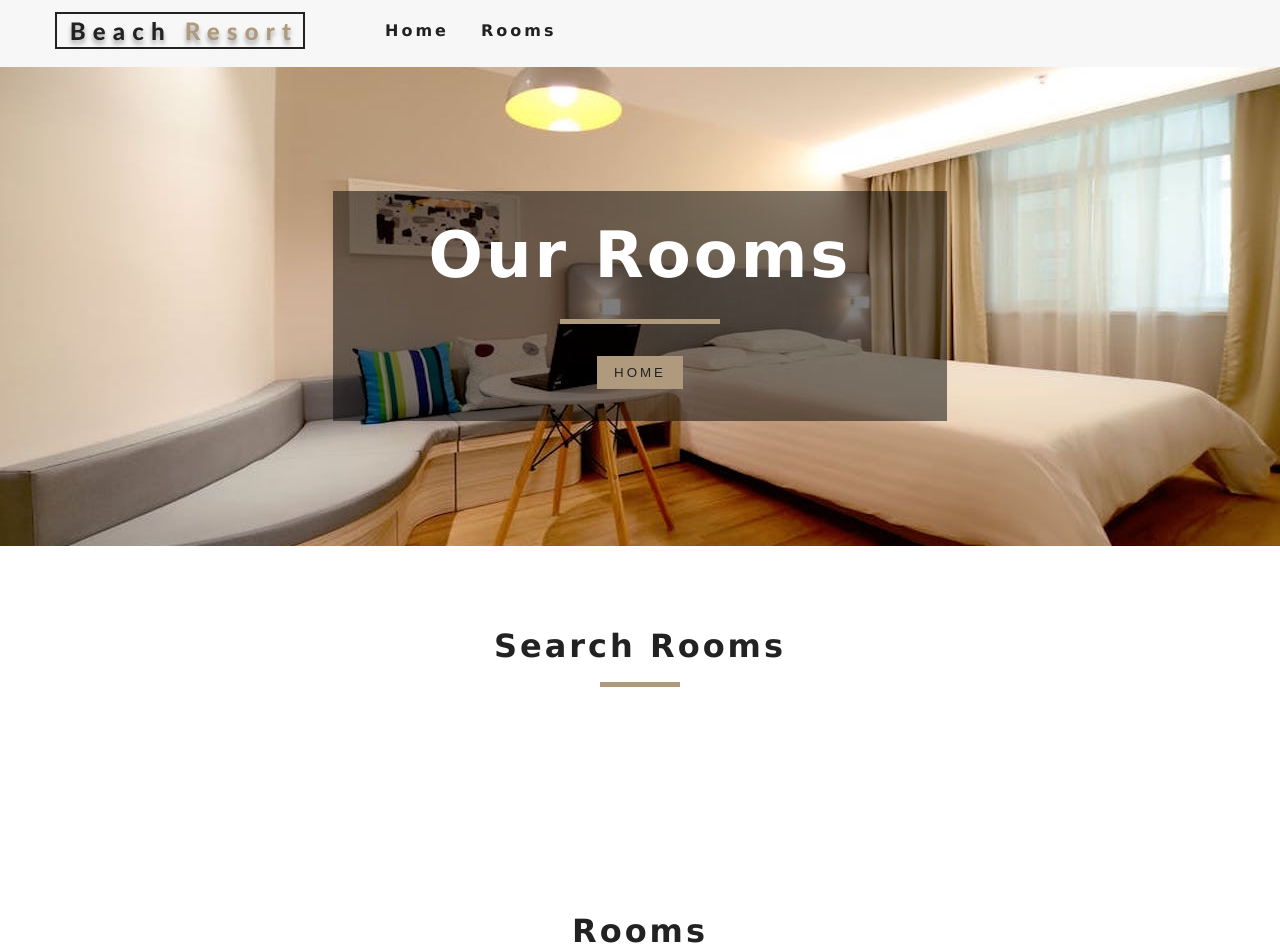
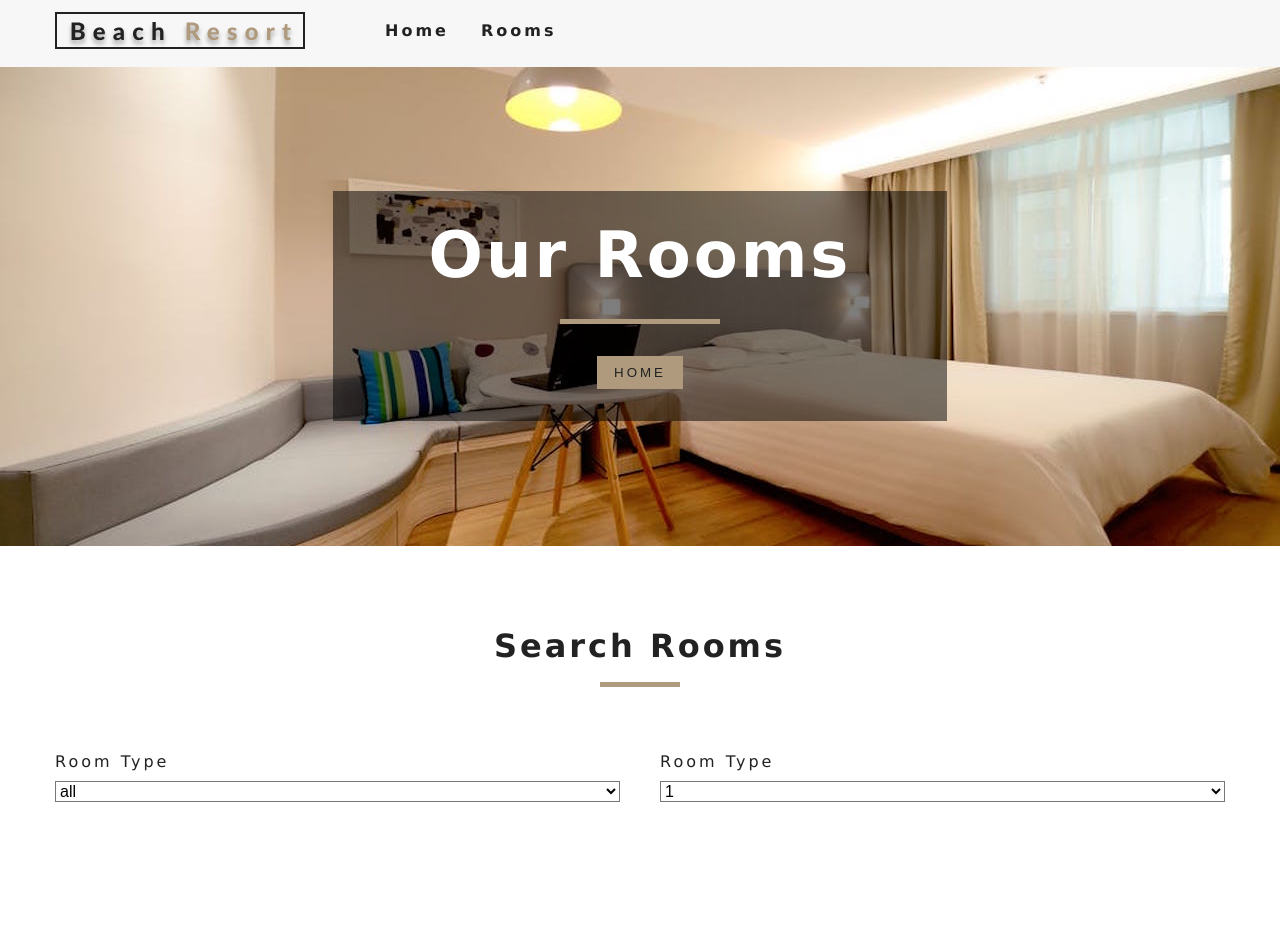
Before and after one commit to na-95/hotel-booking-app-react, a React (Create React App) app: page /rooms in a window 1280 px wide. Shown: the top 952 px of the page. Built offline with nearby package versions, Linux system fonts and the light colour scheme.

Commit message:
filtering component added

```diff
--- a/src/components/RoomsFilter.js
+++ b/src/components/RoomsFilter.js
@@ -2,16 +2,44 @@ import React, { useContext } from 'react'
 import { /*RoomConsumer, */ RoomContext } from '../context'
 import Title from '../components/Title'
 
-export default function RoomsFilter() {
+export default function RoomsFilter({ rooms }) {
     const context = useContext(RoomContext)
     const { handleChange, type, capacity, price, minPrice, maxPrice, minSize, maxSize, breakfast, pets } = context;
 
+    // callback function for filtering out unique 'type' values:
+    function onlyUnique(value, index, self) {
+        return self.indexOf(value) === index;
+    }
 
+    //Unique 'type':
+    let types = rooms.map(i => { return i.type }).filter(onlyUnique)
+
+    types = ['all', ...types].map((i, index) => { return (<option value={i} key={index} >{i}</option>) })
+
+    //Unique 'capacity':
+    let guests = rooms.map(i => { return i.capacity }).filter(onlyUnique)
+
+    guests = ['all', ...guests].map((i, index) => { return (<option value={i} key={index} >{i}</option>) })
+
+
+    // console.log(types)
     return (
         <section className={"filter-container"}>
             <Title title="Search Rooms"></Title>
             <form className="filter-form">
-
+                <div className="form-group">
+                    <label htmlFor="type">Room Type</label>
+                    {/*the value attribute in select is unnecessary?*/}
+                    <select name="type" id="type" value={type} className="form-control" onChange={handleChange}>
+                        {types}
+                    </select>
+                </div>
+                <div className="form-group">
+                    <label htmlFor="capacity">Room Type</label>
+                    <select name="capacity" id="capacity" value={capacity} className="form-control" onChange={handleChange}>
+                        {guests}
+                    </select>
+                </div>
             </form>
         </section>
 
--- a/src/context.js
+++ b/src/context.js
@@ -45,14 +45,34 @@ class RoomProvider extends Component {
     }
 
     handleChange = (event) => {
-        const type = event.target.type;
-        const name = event.target.name;
-        const value = event.target.value;
-        console.log(type, name, value)
+        const target = event.target;
+        const value = target.type === 'checkbox' ? target.checked : target.value;
+        const name = target.name;
+        // console.log(typeof this.state.name);
+        this.setState({
+            [name]: value
+        }, this.filterRooms)
     }
 
     filterRooms = () => {
-        console.log('hello')
+        let sortedRooms = [...this.state.rooms]
+
+        if (this.state.type != 'all') {
+            sortedRooms = sortedRooms.filter(i => {
+                return i.type == this.state.type
+            })
+        }
+
+        if (this.state.capacity != 'all') {
+            sortedRooms = sortedRooms.filter(i => {
+                return i.capacity == this.state.capacity
+            })
+        }
+
+
+        this.setState({
+            sortedRooms
+        })
     }
 
 
```
